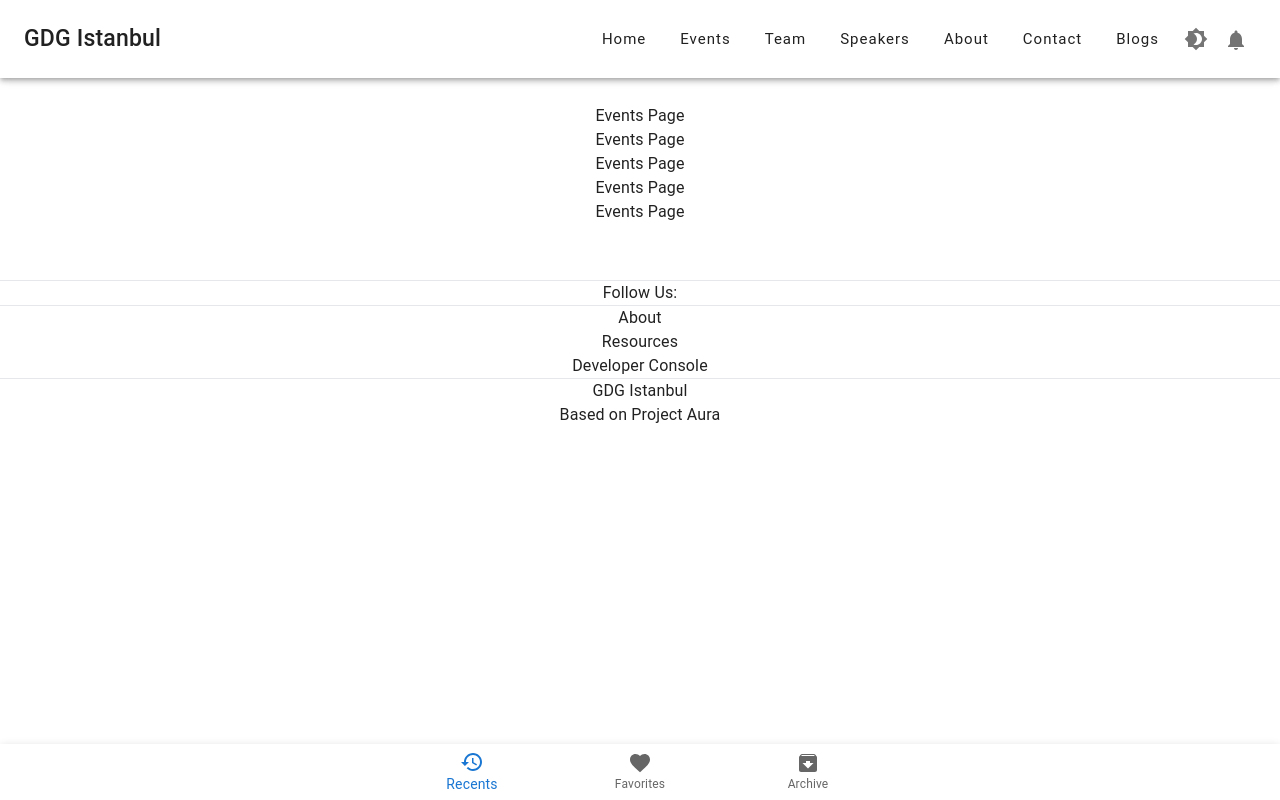
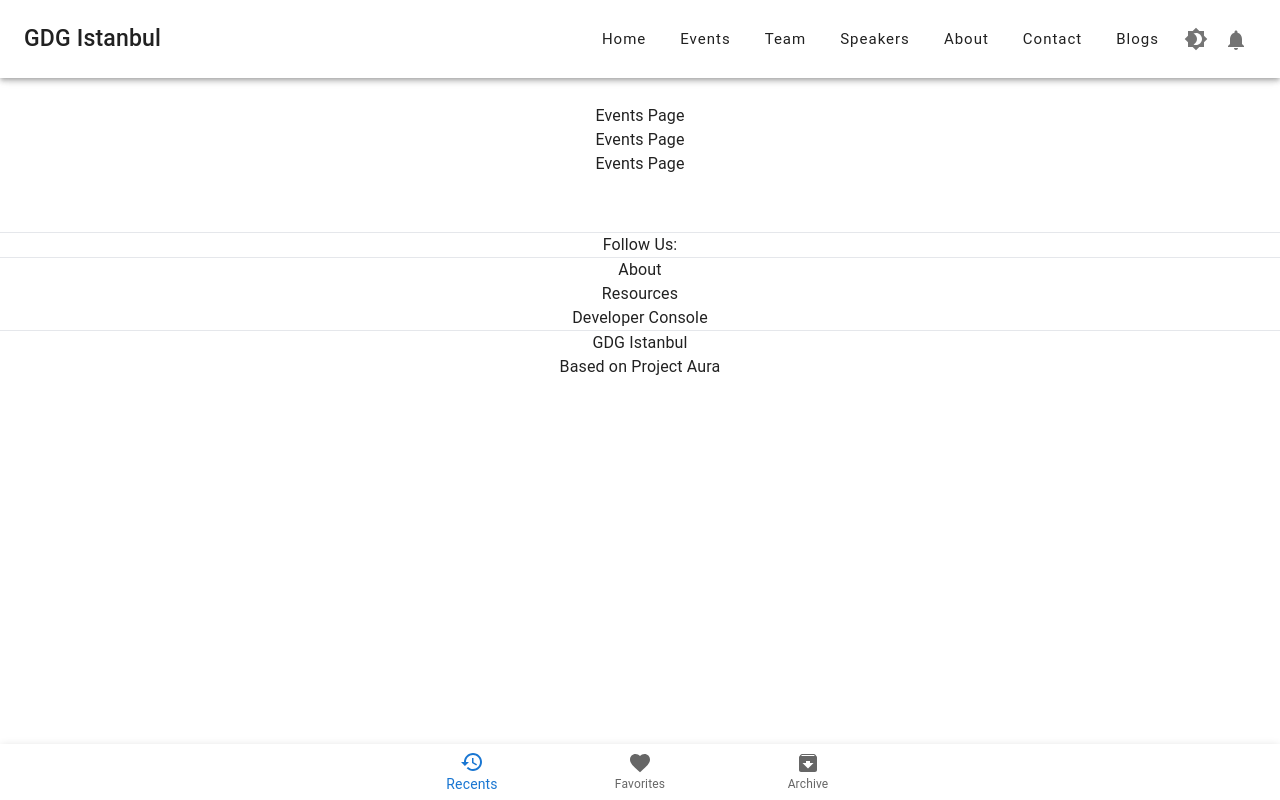
Before and after one commit to elselif/gdgClone, a React (Create React App) app: page /events in a window 1280 px wide. Built offline with nearby package versions, Linux system fonts and the light colour scheme; what @material-tailwind/react would draw is missing.

Commit message:
Update EventsPage.tsx

```diff
--- a/src/pages/EventsPage.tsx
+++ b/src/pages/EventsPage.tsx
@@ -8,9 +8,6 @@ export default function EventsPage() {
 
       <div>Events Page</div>
 
-      <div>Events Page</div>
-
-      <div>Events Page</div>
 
 
     </div>
```
